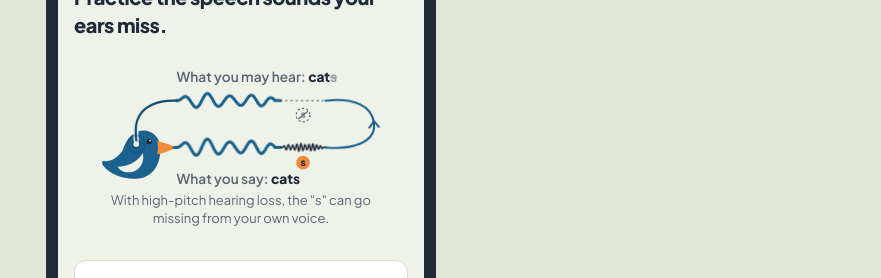
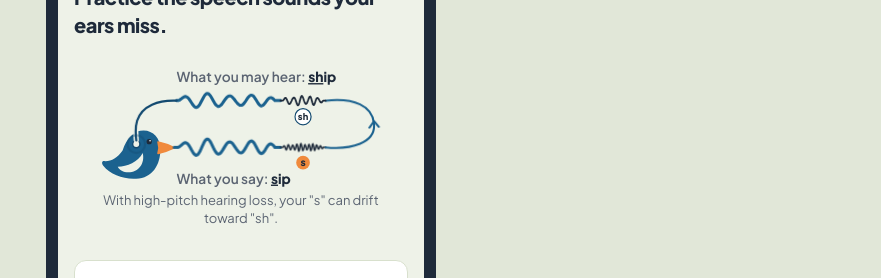
Before and after one commit to whynobro/SeeSpeakAi, a Next.js app: page /more in a window 1280 px wide. Shown: the part 235-513 px from the top of the page, without its empty margins (399-1280 px from the left). Built offline with nearby package versions, Linux system fonts and the light colour scheme.

Commit message:
feat(ui): voice loop uses the sip and ship example
The bird says sip, and the s comes back as a lower, wider sh hiss, so what it may hear is ship.

```diff
--- a/src/components/VoiceLoop.tsx
+++ b/src/components/VoiceLoop.tsx
@@ -5,8 +5,8 @@ import { VOICE_LOOP } from '@/content/voiceLoop';
 
 /*
  * "The voice that comes back different" (docs/lanes/screens.md).
- * A bird sings "cats". The wave leaves the beak, loops around and comes back to the bird's own ear.
- * On the way back the high, fast "s" flattens and fades, so only "cat" arrives.
+ * A bird sings "sip". The wave leaves the beak, loops around and comes back to the bird's own ear.
+ * On the way back the high, fast "s" hiss flattens and a lower, slower "sh" hiss takes its place, so "ship" arrives.
  *
  * How it is built: the finished picture (both waves, both labels) is the plain markup. The animation only
  * hides parts of it and brings them back in order, so with reduced motion, or with no CSS animation at all,
@@ -19,7 +19,7 @@ import { VOICE_LOOP } from '@/content/voiceLoop';
 const TIMING = {
   /** Length of one whole loop, pause included. The story ends at fadeOut[0]. */
   total: 7.2,
-  /** The big, slow "cat" wave draws out of the beak. */
+  /** The big, slow wave for the rest of the word ("ip") draws out of the beak. */
   sayCat: [0.3, 1.5],
   /** The tight "s" hiss draws right after it. */
   sayS: [1.5, 2.1],
@@ -27,7 +27,7 @@ const TIMING = {
   bend: [2.1, 3.0],
   /** The returning wave slides in toward the ear. */
   back: [3.0, 4.5],
-  /** The "s" on the returning wave flattens and fades. Keep inside `back`. */
+  /** The "s" on the returning wave flattens and the "sh" grows in its place. Keep inside `back`. */
   sFade: [3.5, 4.5],
   /** The last stretch of line draws down into the ear. */
   arrive: [4.5, 5.1],
@@ -51,13 +51,15 @@ const BIRD = { x: 6, y: 70 };
 /** Height of the lane the wave leaves on (level with the beak) and the lane it comes back on. */
 const OUT_Y = BIRD.y + 26;
 const BACK_Y = 38;
-/** Left to right, both lanes: line starts, "cat" wave, small gap, "s" hiss, line ends. */
+/** Left to right, both lanes: line starts, word wave, small gap, "s" hiss (the first sound, so the farthest out), line ends. */
 const X = { start: 97, catFrom: 102, catTo: 222, sFrom: 229, sTo: 285 };
 
-/** The "cat" wave: big, slow, low. Height and length of one wiggle, going out and coming back. */
+/** The word wave: big, slow, low. Height and length of one wiggle, going out and coming back. */
 const CAT_WAVE = { outHeight: 14, backHeight: 12, wiggle: 30 };
 /** The "s" hiss: small, fast, tight. */
 const S_WAVE = { height: 5, wiggle: 5.5 };
+/** The "sh" it turns into: lower pitch, so wider wiggles, a little taller. */
+const SH_WAVE = { height: 6.5, wiggle: 11 };
 
 /** The turn on the right. Lopsided on purpose so it reads as drawn by hand. */
 const BEND_PATH = `M ${X.sTo} ${OUT_Y} C 316 ${OUT_Y + 3}, 348 ${OUT_Y - 5}, 345 66 C 343 45, 321 ${BACK_Y - 4}, ${X.sTo} ${BACK_Y}`;
@@ -100,6 +102,7 @@ const catWave = (y: number, height: number) =>
 /** The hiss is drawn around height 0 and moved into place, so it can flatten onto its own middle line. */
 const HISS_LENGTH = X.sTo - X.sFrom;
 const HISS = `M 0 0 L ${wave(3, HISS_LENGTH - 3, 0, S_WAVE.height, S_WAVE.wiggle, hissShape, 0.7)} L ${HISS_LENGTH} 0`;
+const SH_HISS = `M 0 0 L ${wave(3, HISS_LENGTH - 3, 0, SH_WAVE.height, SH_WAVE.wiggle, hissShape, 0.7)} L ${HISS_LENGTH} 0`;
 
 const OUT_CAT_PATH = `M ${X.start} ${OUT_Y} L ${catWave(OUT_Y, CAT_WAVE.outHeight)} L ${X.sFrom} ${OUT_Y}`;
 const BACK_CAT_PATH = `M ${X.start + 3} ${BACK_Y} L ${catWave(BACK_Y, CAT_WAVE.backHeight)} L ${X.sFrom} ${BACK_Y}`;
@@ -160,8 +163,8 @@ const CSS = `
     ${pct(TIMING.sFade[1])}, 100% { opacity: 0; transform: scaleY(${S_FLAT_SCALE}); }
   }
   @keyframes vl-s-flat {
-    0%, ${pct((TIMING.sFade[0] + TIMING.sFade[1]) / 2)} { opacity: 0; }
-    ${pct(TIMING.sFade[1])}, 100% { opacity: 0.75; }
+    0%, ${pct((TIMING.sFade[0] + TIMING.sFade[1]) / 2)} { opacity: 0; transform: scaleY(0.2); }
+    ${pct(TIMING.sFade[1])}, 100% { opacity: 1; transform: scaleY(1); }
   }
   @keyframes vl-ear-ring {
     0%, ${pct(TIMING.earPulse[0])} { opacity: 0; transform: scale(0.8); }
@@ -174,7 +177,7 @@ const CSS = `
 /* ---------- The bird ---------- */
 
 /**
- * The singer: a flat teal bird seen from the side, facing right, in the style of the logo.
+ * The singer: a flat blue bird seen from the side, facing right, in the style of the logo.
  * Kept on its own so the full mascot can replace it. Whatever replaces it needs its mouth near
  * (91, 26) and its ear at (44, 22) in this drawing's own units, or BIRD, OUT_Y and EAR above need to move.
  */
@@ -238,7 +241,7 @@ export function VoiceLoop() {
       >
         <SingerBird x={BIRD.x} y={BIRD.y} />
 
-        {/* Going out: the full word. "cat" is the big slow wave, "s" is the thin tight hiss. */}
+        {/* Going out: the full word. "ip" is the big slow wave, "s" is the thin tight hiss. */}
         <path
           className="vl-anim vl-draw vl-say-cat stroke-accent"
           strokeWidth={3.75}
@@ -259,7 +262,7 @@ export function VoiceLoop() {
         <g transform={`translate(${sMiddle} ${OUT_Y + 19})`}>
           <circle className="fill-violet" r={8.5} />
           <text className="fill-violet-ink" textAnchor="middle" dy="0.32em" fontSize={12.5} fontWeight={800}>
-            {VOICE_LOOP.ending}
+            {VOICE_LOOP.sound}
           </text>
         </g>
 
@@ -273,34 +276,20 @@ export function VoiceLoop() {
         />
         <path className="vl-anim vl-bend-arrow stroke-accent" strokeWidth={2.5} d={BEND_ARROW} {...line} />
 
-        {/* Coming back: "cat" is still there. Where the "s" was, only a faint flat dashed line. */}
+        {/* Coming back: "ip" is still there. Where the "s" was, a lower, wider "sh" hiss. */}
         <g className="vl-anim vl-back">
           <path className="stroke-accent" strokeWidth={3.75} d={BACK_CAT_PATH} {...line} />
           <g transform={`translate(${X.sFrom} ${BACK_Y})`}>
             <path className="vl-anim vl-s-back stroke-foreground" strokeWidth={1.9} d={HISS} {...line} />
-            <path
-              className="vl-anim vl-s-flat stroke-muted"
-              strokeWidth={1.9}
-              strokeDasharray="1.5 5"
-              opacity={0.75}
-              d={`M 0 0 L ${HISS_LENGTH} 0`}
-              {...line}
-            />
+            <path className="vl-anim vl-s-flat stroke-foreground" strokeWidth={2.2} d={SH_HISS} {...line} />
           </g>
         </g>
-        <g transform={`translate(${sMiddle} ${BACK_Y + 18})`}>
-          <circle className="stroke-muted" fill="none" strokeWidth={1.5} strokeDasharray="2.5 3" r={8.5} />
-          <text
-            className="fill-muted"
-            opacity={0.7}
-            textAnchor="middle"
-            dy="0.32em"
-            fontSize={12.5}
-            fontWeight={800}
-          >
-            {VOICE_LOOP.ending}
+        {/* A tag under it: the same sound, now "sh". A word, never color alone. */}
+        <g transform={`translate(${sMiddle} ${BACK_Y + 20})`}>
+          <circle className="fill-surface stroke-accent-edge" strokeWidth={1.5} r={10} />
+          <text className="fill-foreground" textAnchor="middle" dy="0.32em" fontSize={11.5} fontWeight={800}>
+            {VOICE_LOOP.heardSound}
           </text>
-          <path className="stroke-muted" strokeWidth={1.5} d="M -5.5 4.5 L 5.5 -4.5" {...line} />
         </g>
 
         {/* Into the ear. The pale line under it keeps it readable where it crosses the bird's head. */}
@@ -330,18 +319,20 @@ export function VoiceLoop() {
         {/* The words, on screen the whole time. */}
         <text className="fill-muted" x={X.start + 3} y={15} fontSize={17} fontWeight={600}>
           {VOICE_LOOP.hearLabel}{' '}
+          <tspan className="fill-foreground underline" fontWeight={800}>
+            {VOICE_LOOP.heardSound}
+          </tspan>
           <tspan className="fill-foreground" fontWeight={800}>
-            {VOICE_LOOP.word}
-          </tspan>
-          <tspan className="fill-muted line-through" fontWeight={800} opacity={0.55}>
-            {VOICE_LOOP.ending}
+            {VOICE_LOOP.rest}
           </tspan>
         </text>
         <text className="fill-muted" x={X.start + 3} y={VIEW_H - 5} fontSize={17} fontWeight={600}>
           {VOICE_LOOP.sayLabel}{' '}
+          <tspan className="fill-foreground underline" fontWeight={800}>
+            {VOICE_LOOP.sound}
+          </tspan>
           <tspan className="fill-foreground" fontWeight={800}>
-            {VOICE_LOOP.word}
-            {VOICE_LOOP.ending}
+            {VOICE_LOOP.rest}
           </tspan>
         </text>
       </svg>
--- a/src/content/voiceLoop.ts
+++ b/src/content/voiceLoop.ts
@@ -1,19 +1,22 @@
 /*
- * Wording for the "voice that comes back different" picture on the home screen and the More tab.
- * A bird sings "cats". The sound loops back to its own ear and the high "s" is gone on the way.
+ * Wording for the "voice that comes back different" picture on the More tab.
+ * A bird sings "sip". The sound loops back to its own ear, and on the way the high "s" drifts toward "sh",
+ * so what it may hear is "ship" (docs/lanes/screens.md: the sip and ship example, never "lisp").
  * Plain words, no numbers. It is about why you cannot check a sound you cannot hear, never about
  * a person being wrong.
  */
 
 export const VOICE_LOOP = {
-  /** The part of the word that still arrives. */
-  word: 'cat',
-  /** The high sound that can go missing. Shown struck out on the way back. */
-  ending: 's',
+  /** The sound the bird says. */
+  sound: 's',
+  /** What that sound may turn into on the way back to the ear. */
+  heardSound: 'sh',
+  /** The rest of the word, the same both ways. */
+  rest: 'ip',
   sayLabel: 'What you say:',
   hearLabel: 'What you may hear:',
   /** The one line under the picture. */
-  caption: 'With high-pitch hearing loss, the "s" can go missing from your own voice.',
+  caption: 'With high-pitch hearing loss, your "s" can drift toward "sh".',
   /** Read aloud by screen readers in place of the picture. */
-  alt: 'A bird sings the word "cats". The sound loops around and comes back to its own ear without the high "s", so what it may hear is "cat".',
+  alt: 'A bird sings the word "sip". The sound loops around and comes back to its own ear, where the high "s" has turned into a lower "sh", so what it may hear is "ship".',
 } as const;
```
